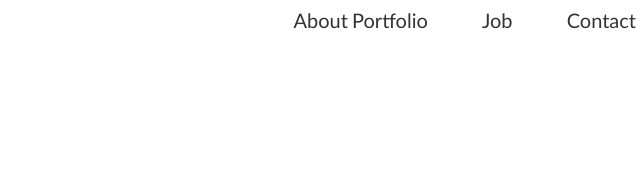
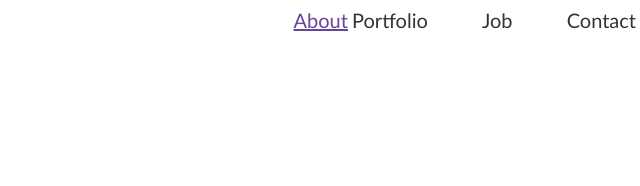
Before and after one commit to vgulbickaja/39-astro-fetus, a website: page index.html in a window 1280 px wide. In both pictures the pointer is over the link "About". Shown: the full height of the page, 322-962 px from the left. Drawn offline with Linux system fonts and the light colour scheme.

Commit message:
Menu link hover style #1

```diff
--- a/main.css
+++ b/main.css
@@ -1,6 +1,11 @@
 body {
 
     font-family: 'Gill Sans', 'Gill Sans MT', Calibri, 'Trebuchet MS', sans-serif;
+    cursor: crosshair;
+}
+
+body {
+    cursor: crosshair;
 }
 
 header,
@@ -31,3 +36,13 @@ a {
 
 a:first-child {
     margin:0;
+
+}
+
+    a:hover {
+        text-decoration: underline;
+        color: #649;
+        cursor: crosshair;
+
+
+    }
```
